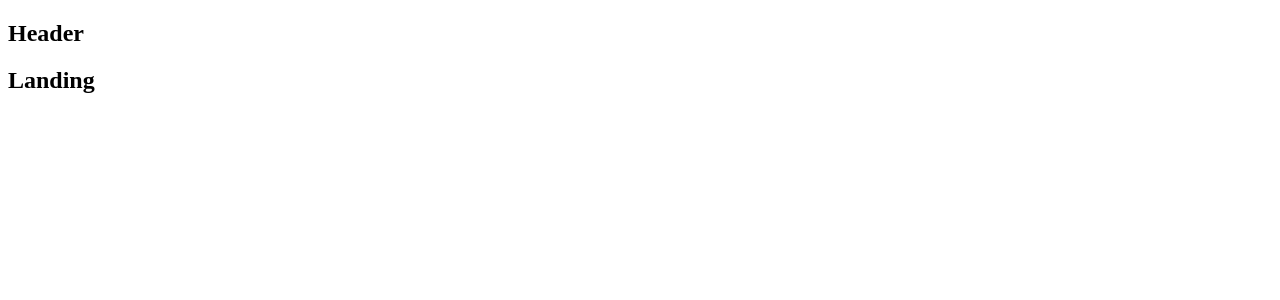
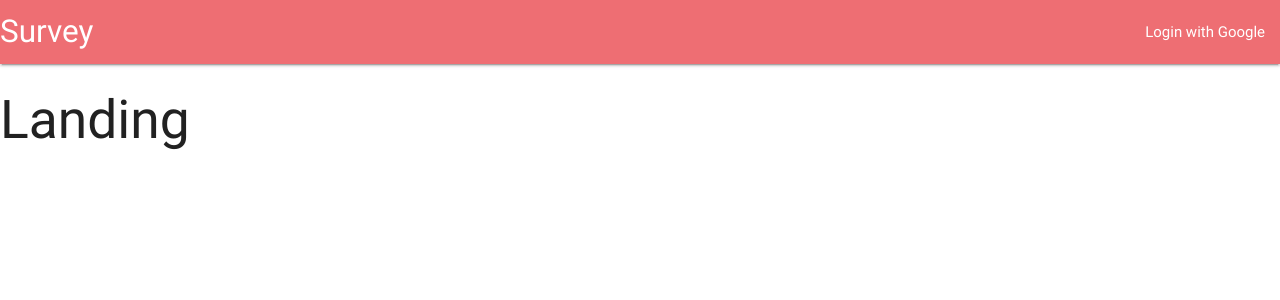
Before and after one commit to jhosehprendon/survey, a React (Create React App) app in the folder client/: page / in a window 1280 px wide. Shown: the top 300 px of the page. Built offline with nearby package versions, Linux system fonts and the light colour scheme.

Commit message:
Hooked up Materialize CSS and put some style into header component

```diff
--- a/client/package.json
+++ b/client/package.json
@@ -8,6 +8,7 @@
     }
   },
   "dependencies": {
+    "materialize-css": "^0.100.2",
     "react": "^16.2.0",
     "react-dom": "^16.2.0",
     "react-redux": "^5.0.7",
--- a/client/src/components/App.js
+++ b/client/src/components/App.js
@@ -1,7 +1,7 @@
 import React from 'react';
 import { Route, BrowserRouter} from 'react-router-dom';
 
-const Header = () => <h2>Header</h2>
+import Header from './Header'
 const Dashboard = () => <h2>Dashboard</h2>
 const SurveyNew = () => <h2>SurveyNew</h2>
 const Landing = () => <h2>Landing</h2>
--- /dev/null
+++ b/client/src/components/Header.js
@@ -0,0 +1,20 @@
+import React, { Component } from 'react';
+
+class Header extends Component {
+    render(){
+        return(
+            <nav>
+                <div className="nav-wrapper">
+                    <a className="left brand-logo">Survey</a>
+                    <ul className="right">
+                        <li>
+                            <a>Login with Google</a>
+                        </li>
+                    </ul>
+                </div>
+            </nav>
+        );
+    }
+}
+
+export default Header;
--- a/client/src/index.js
+++ b/client/src/index.js
@@ -1,3 +1,4 @@
+import 'materialize-css/dist/css/materialize.min.css'
 import React from 'react';
 import ReactDOM from 'react-dom';
 import { Provider } from 'react-redux';
```
Also changed, not shown: 1 other file (tests, documents, lock files or other folders).
